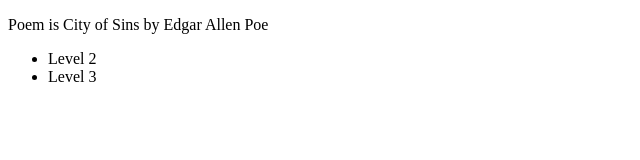
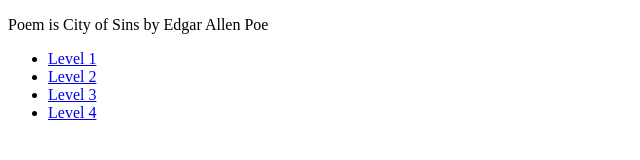
Before and after one commit to Danissa22/interactive-design, a plain HTML site: page index.html in a window 1280 px wide. Shown: the whole page, without its empty margins (0-640 px from the left). Drawn offline with Linux system fonts and the light colour scheme.

Commit message:
pushingggg
2 tha limit

```diff
--- a/index.html
+++ b/index.html
@@ -8,8 +8,10 @@
 
     </p>
 <ul>
-    <li>Level 2</li>
-    <li>Level 3</li>
+   <li><a href="Level-1/Level_1.html">Level 1</a></li>
+    <li><a href="Level-2/Level_2.html">Level 2</a></li>
+    <li><a href="Level-3/Level_3.html">Level 3</a></li>
+    <li><a href="Level-4/Level_4.html">Level 4</a></li>
 
     </ul>
 
```
